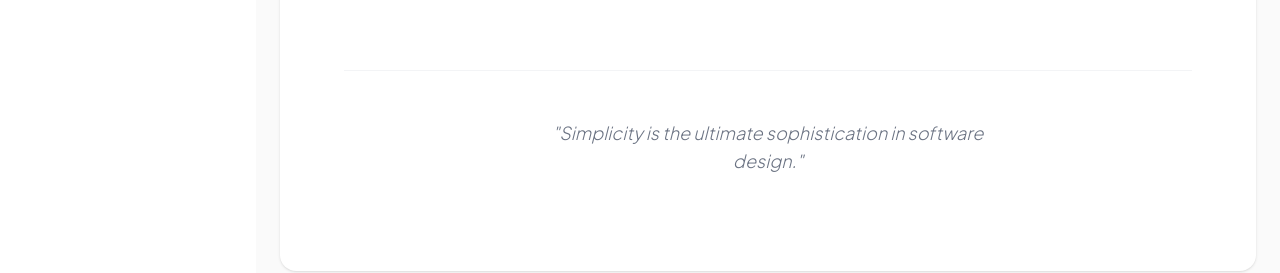
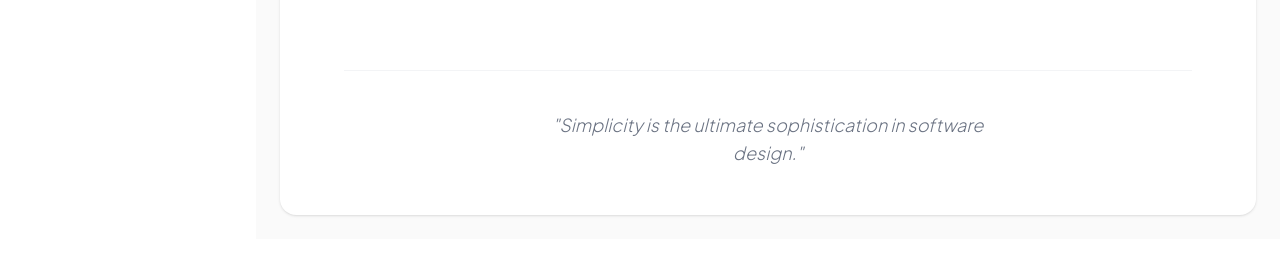
Before and after one commit to wildanrizkii/breakdown-drawings, a Next.js app: page /about in a window 1280 px wide. Shown: the part 921-1194 px from the top of the page. After the commit the page ends 1160 px from the top, so only its background shows below. Built offline with nearby package versions, Linux system fonts and the light colour scheme; no server answers.

Commit message:
Stable version

```diff
--- a/src/components/UI/About/index.jsx
+++ b/src/components/UI/About/index.jsx
@@ -143,7 +143,7 @@ const About = () => {
         </div>
 
         {/* Quote Section */}
-        <div className="text-center py-12 border-t border-gray-100">
+        <div className="text-center pt-10 border-t border-gray-100">
           <blockquote className="text-lg text-gray-500 font-light italic max-w-md mx-auto">
             "Simplicity is the ultimate sophistication in software design."
           </blockquote>
--- a/src/components/UI/ImageTagging/index.jsx
+++ b/src/components/UI/ImageTagging/index.jsx
@@ -1154,7 +1154,7 @@ const ImageTaggingApp = () => {
       // Create download link
       const link = document.createElement("a");
       link.href = URL.createObjectURL(blob);
-      link.download = `supplier-maker-layout-${
+      link.download = `export-breakdown-drawings-${
         new Date().toISOString().split("T")[0]
       }.xlsx`;
       link.click();
```
